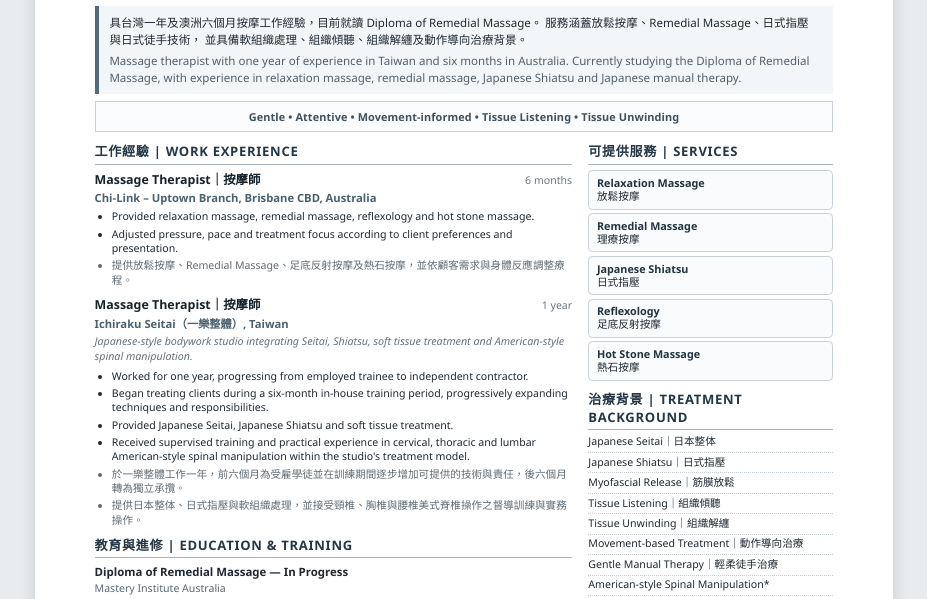
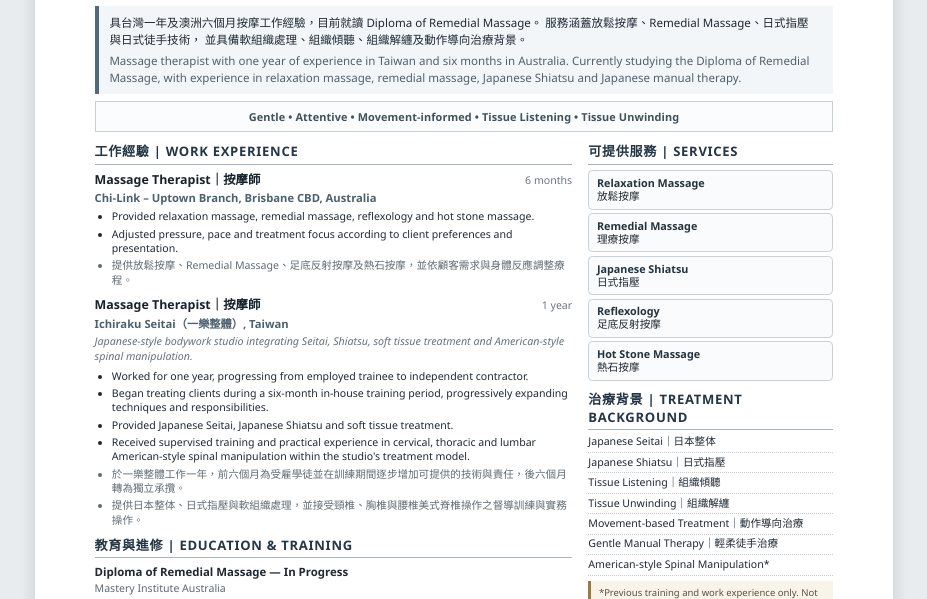
Before and after one commit to rover9090/massage-therapist-resume, a plain HTML site: page index.html in a window 1280 px wide. Shown: the part 157-756 px from the top of the page, without its empty margins (176-1103 px from the left). Drawn offline with Linux system fonts and the light colour scheme.

Commit message:
doc: update

```diff
--- a/index.html
+++ b/index.html
@@ -357,7 +357,6 @@
         <div class="skill-list">
           <div class="skill">Japanese Seitai｜日本整体</div>
           <div class="skill">Japanese Shiatsu｜日式指壓</div>
-          <div class="skill">Myofascial Release｜筋膜放鬆</div>
           <div class="skill">Tissue Listening｜組織傾聽</div>
           <div class="skill">Tissue Unwinding｜組織解纏</div>
           <div class="skill">Movement-based Treatment｜動作導向治療</div>
```
